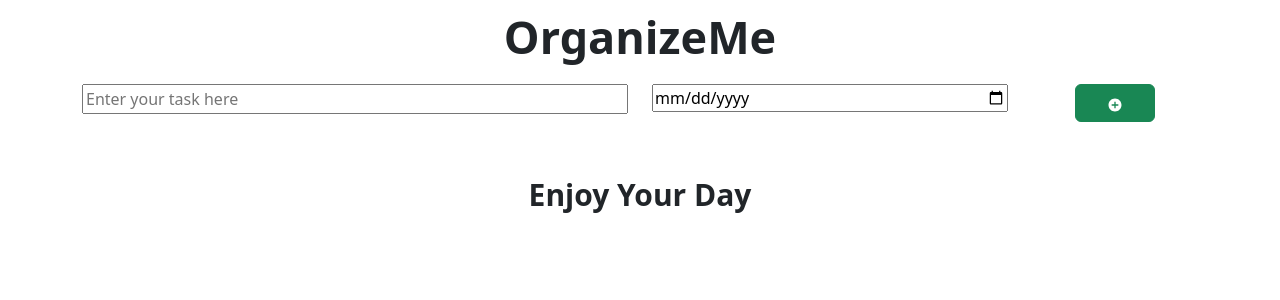
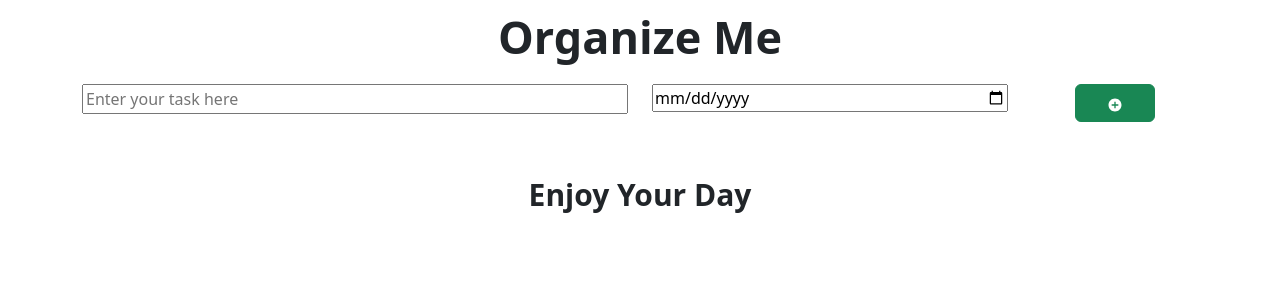
Before and after one commit to AtriChandra/OrganizeMe, a React (Vite) app: page / in a window 1280 px wide. Shown: the top 300 px of the page. Built offline with nearby package versions, Linux system fonts and the light colour scheme.

Commit message:
Update AppName.jsx

```diff
--- a/src/components/AppName.jsx
+++ b/src/components/AppName.jsx
@@ -1,6 +1,6 @@
 import styles from './AppName.module.css';
 function AppName(){
-    return <h1 className={styles.todoHeading}>OrganizeMe</h1>;
+    return <h1 className={styles.todoHeading}>Organize Me</h1>;
 }
 
 export default AppName
```
